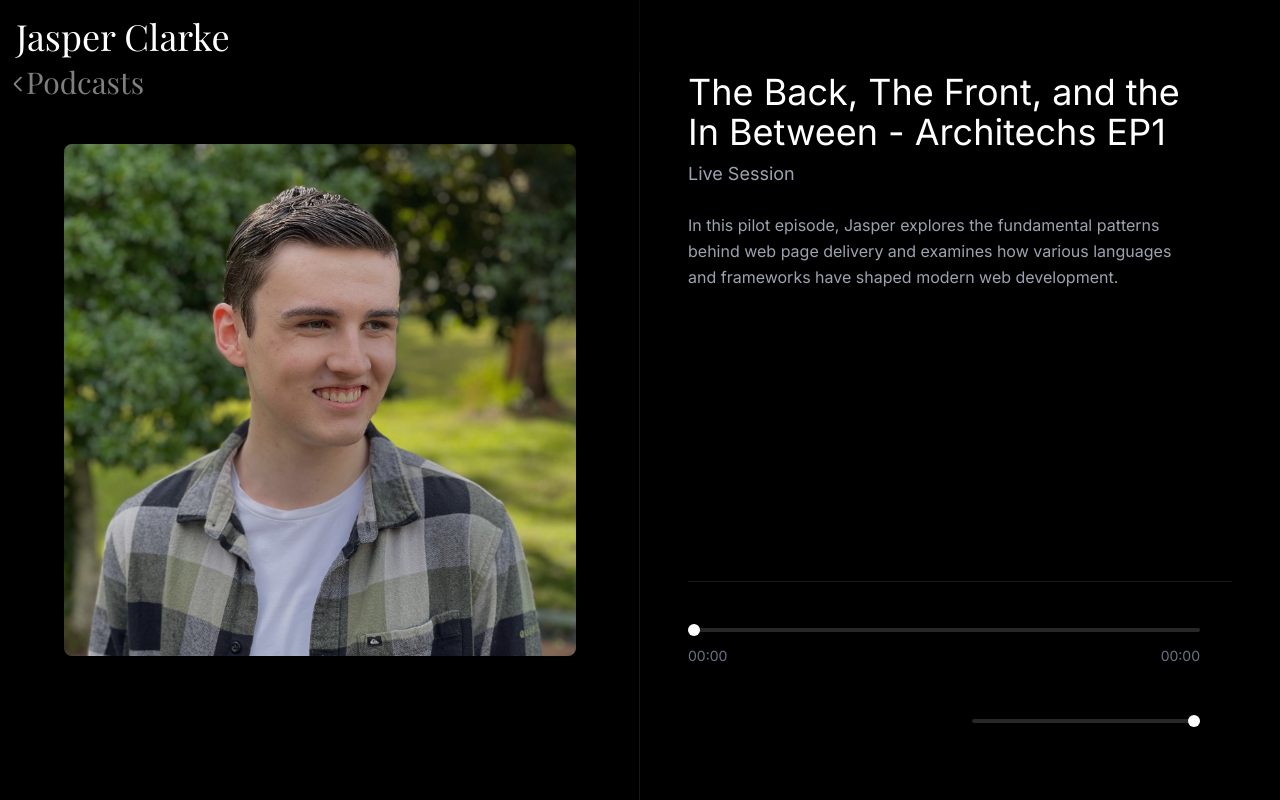
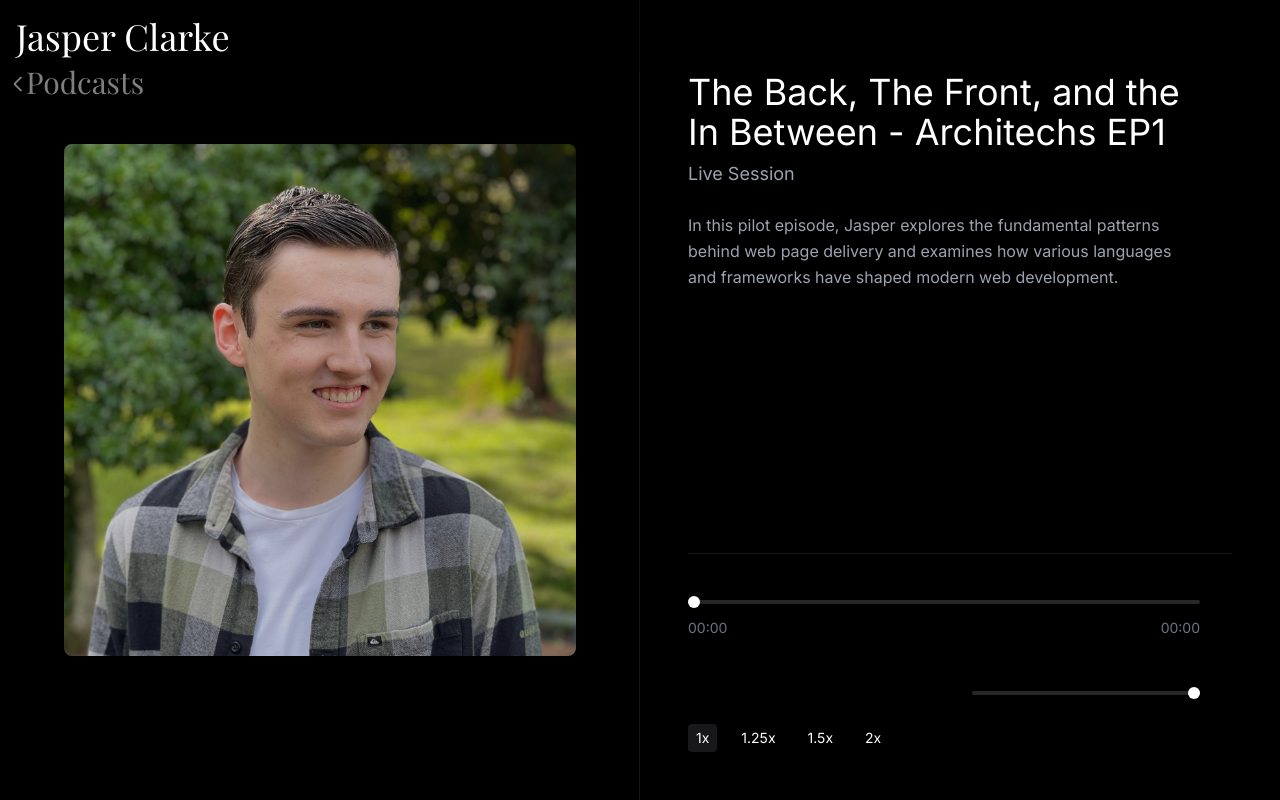
Before and after one commit to jasper-clarke/jasperclarke.com, a SvelteKit app: page /podcasts/architechs_ep1 in a window 1280 px wide. Built offline with nearby package versions, Linux system fonts and the light colour scheme; some icons are missing; a web font is replaced by a local one.

Commit message:
add speed controls for podcast playback

```diff
--- a/src/routes/podcasts/[slug]/+page.svelte
+++ b/src/routes/podcasts/[slug]/+page.svelte
@@ -16,6 +16,7 @@
 
 	let isPlaying = $state(false);
 	let isMuted = $state(false);
+	let playbackRate = $state(1);
 	let volume = $state(1);
 	let audio: HTMLAudioElement;
 	let currentTime = $state(0);
@@ -38,6 +39,13 @@
 		}
 	}
 
+	function setPlaybackRate(rate: number) {
+		if (audio) {
+			playbackRate = rate;
+			audio.playbackRate = rate;
+		}
+	}
+
 	onMount(() => {
 		const fetchMetadata = async () => {
 			// Get podcasts object from array that matches data.podcast
@@ -51,6 +59,7 @@
 		fetchMetadata();
 		audio = new Audio(`https://r2.jasperclarke.com/${data.podcast}.mp3`);
 		audio.volume = volume;
+		audio.playbackRate = playbackRate;
 
 		// Start playing automatically
 		audio
@@ -280,6 +289,44 @@
 							/>
 						</div>
 					</div>
+					<div class="flex items-center gap-4">
+						<button
+							onclick={() => setPlaybackRate(1)}
+							class="text-sm p-1 px-2 rounded hover:bg-zinc-900 transition-colors {playbackRate ===
+							1
+								? 'bg-zinc-900'
+								: ''}"
+						>
+							1x
+						</button>
+						<button
+							onclick={() => setPlaybackRate(1.25)}
+							class="text-sm p-1 px-2 rounded hover:bg-zinc-900 transition-colors {playbackRate ===
+							1.25
+								? 'bg-zinc-900'
+								: ''}"
+						>
+							1.25x
+						</button>
+						<button
+							onclick={() => setPlaybackRate(1.5)}
+							class="text-sm p-1 px-2 rounded hover:bg-zinc-900 transition-colors {playbackRate ===
+							1.5
+								? 'bg-zinc-900'
+								: ''}"
+						>
+							1.5x
+						</button>
+						<button
+							onclick={() => setPlaybackRate(2)}
+							class="text-sm p-1 px-2 rounded hover:bg-zinc-900 transition-colors {playbackRate ===
+							2
+								? 'bg-zinc-900'
+								: ''}"
+						>
+							2x
+						</button>
+					</div>
 
 					<!-- Episode Notes Link -->
 					<!-- <div class="mt-6 text-sm text-gray-500"> -->
```
